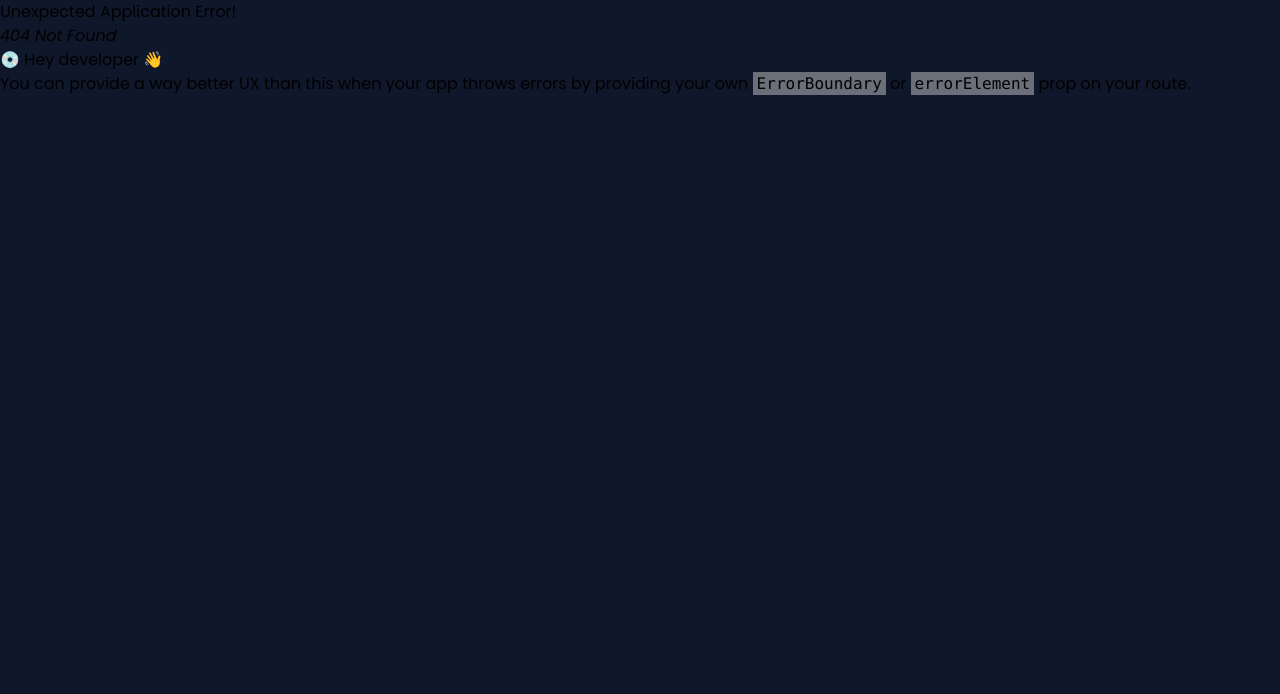
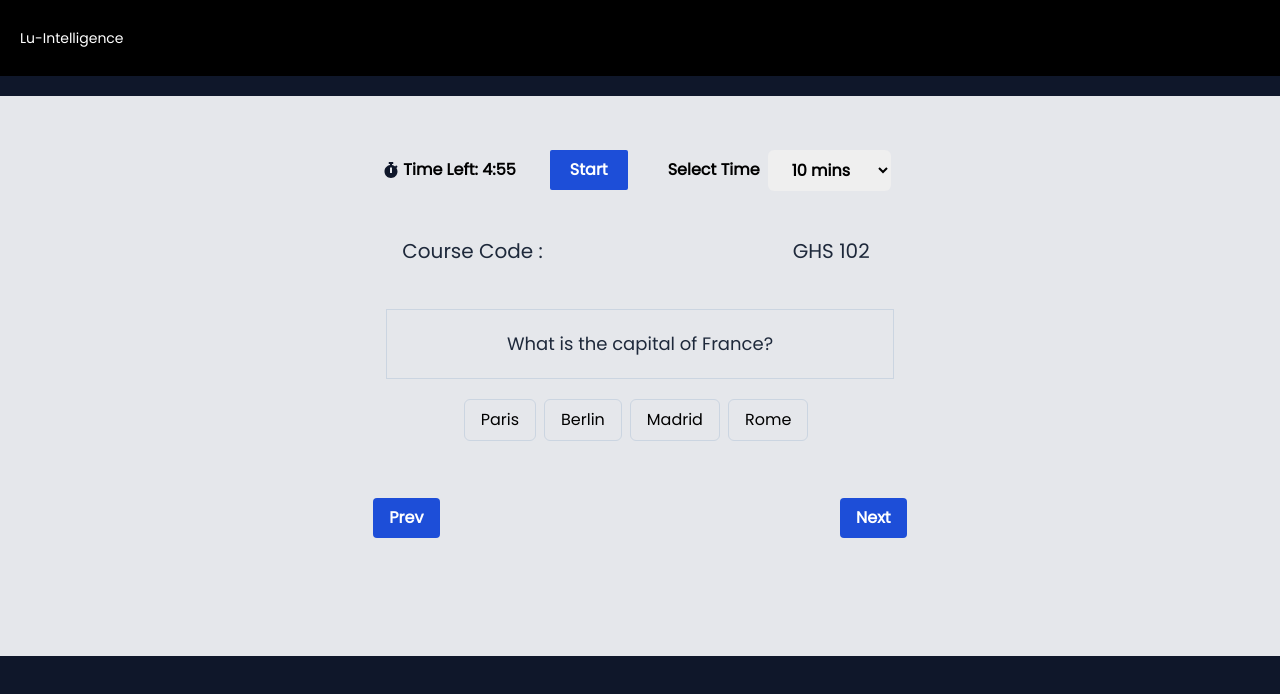
Before and after one commit to LightUniversal/SpokenLife, a React (Create React App) app in the folder frontend/: page /quiz/1 in a window 1280 px wide. Before the commit this address had no page. Shown: the top 694 px of the page. Built offline with nearby package versions, Linux system fonts and the light colour scheme.

Commit message:
Made new changes

```diff
--- a/frontend/src/index.js
+++ b/frontend/src/index.js
@@ -21,6 +21,7 @@ import QuestionScreen from "./screens/QuestionScreen";
 import Profile from "./screens/Profile"
 import QuizApp from "./screens/QuizApp";
 import Earn from "./screens/Earn";
+import SelectSubject from "./screens/SelectSubject";
 
 const router = createBrowserRouter(
   createRoutesFromElements(
@@ -31,8 +32,9 @@ const router = createBrowserRouter(
       <Route path="/profile/:id" element={<ProfileScreen />}></Route>
       <Route path="/practice" element={<PracticeScreen />}></Route>
       <Route path="/profile" element={<Profile />}></Route>
-      <Route path="/quiz" element={<QuizApp />}></Route>
+      <Route path="/quiz/:id" element={<QuizApp />}></Route>
       <Route path="/earnasyoulearn" element={<Earn />}></Route>
+      <Route path="/selectsubject" element={<SelectSubject />}></Route>
       <Route path="/practicequestions" element={<QuestionScreen />}></Route>
     </Route>
   )
--- a/frontend/src/screens/QuizApp.js
+++ b/frontend/src/screens/QuizApp.js
@@ -1,37 +1,42 @@
 import React, { useState, useEffect } from "react";
 import { FaStopwatch } from "react-icons/fa";
+import { useParams } from "react-router-dom";
 
 const Quiz = () => {
+  const { id } = useParams();
+  const [start, useStart] = useState(false);
+
+  console.log(id);
   const questions = [
     {
       question: "What is the capital of France?",
       options: ["Paris", "Berlin", "Madrid", "Rome"],
       answer: "Paris",
-      sn:1
+      sn: 1,
     },
     {
       question: "What is 2 + 2?",
       options: ["3", "4", "5", "6"],
       answer: "4",
-      sn:2,
+      sn: 2,
 
-      solution:"2+2 = 4"
+      solution: "2+2 = 4",
     },
     {
       question: "Who wrote 'To Kill a Mockingbird'?",
       options: ["Harper Lee", "Mark Twain", "Stephen King", "J.K. Rowling"],
-      answer: "Harper Lee"
+      answer: "Harper Lee",
     },
     {
       question: "What is the chemical symbol for water?",
       options: ["H2O", "CO2", "O2", "CH4"],
-      answer: "H2O"
+      answer: "H2O",
     },
     {
       question: "Which planet is known as the Red Planet?",
       options: ["Earth", "Mars", "Venus", "Jupiter"],
-      answer: "Mars"
-    }
+      answer: "Mars",
+    },
   ];
 
   const [currentQuestion, setCurrentQuestion] = useState(0);
@@ -43,8 +48,8 @@ const Quiz = () => {
   useEffect(() => {
     const timer = setInterval(() => {
       setTimeLeft((prevTime) => prevTime - 1);
-      if(timeLeft == 4) {
-        console.log("DONE")
+      if (timeLeft == 4) {
+        console.log("DONE");
       }
     }, 1000);
 
@@ -86,36 +91,65 @@ const Quiz = () => {
   const scorePercentage = Math.round((score / questions.length) * 100);
 
   return (
-    <div className="bg-gray-200  flex flex-col justify-center items-center" style={{ height:"70vh"}}>
+    <div>
+      <div
+        className="bg-gray-200  flex justify-around "
+        style={{ height: "70vh" }}
+      >
         {showScore ? (
           <div className="text-center">
-            <div className="solutions">
-
-            </div>
+            <div className="solutions"></div>
             <h2 className="text-3xl font-bold mb-4 ">Quiz Completed!</h2>
-          <p className="text-lg mb-2 font-medium">Your score: {scorePercentage}%</p>
+            <p className="text-lg mb-2 font-medium">
+              Your score: {scorePercentage}%
+            </p>
             <button
               className="bg-blue-500 shadow-sm hover:bg-blue-700 text-white font-bold py-2 px-4 rounded mt-4"
               onClick={restartQuiz}
             >
               Restart Quiz
-          </button><button className=" ml-5 bg-green-500 hover:bg-green-700 shadow-sm text-white font-bold py-2 px-4 rounded mt-4">
+            </button>
+            <button className=" ml-5 bg-green-500 hover:bg-green-700 shadow-sm text-white font-bold py-2 px-4 rounded mt-4">
               All Workings
             </button>
           </div>
         ) : (
-        <div className=" shadow-lg p-4 rounded-lg">
-          <div className=" mb-4 p-4 text-center  rounded-lg">
-            <h3 className=" text-xl  text-slate-100 bg-slate-700  p-4 rounded-sm mb-10">Course Code : <span className=" p-2">GHS 102</span></h3>
+          <div className="p-4 rounded-lg">
+            <div className="text-center mt-8 flex items-center flex-wrap gap-5 justify-between font-bold ">
+              <p className="flex gap-1 border-2 p-3 items-center">
+                <FaStopwatch className=" text-slate-900" /> Time Left:{" "}
+                {Math.floor(timeLeft / 60)}:
+                {timeLeft % 60 < 10 ? `0${timeLeft % 60}` : timeLeft % 60}
+              </p>
+              <button className="start bg-blue-700 text-white p-2 rounded-sm px-5">
+                Start
+              </button>
+              <div className="selectTime flex items-center gap-2 px-5">
+                <span>Select Time</span>{" "}
+                <select name="time" className="p-2 rounded-md px-5 cursor-pointer" id="time">
+                  <option value="10">10 mins</option>
+                  <option value="20">20 mins</option>
+                  <option value="30">20 mins</option>
+                </select>
+              </div>
+            </div>
+            <div className=" mb-4 p-4 text-center border  rounded-lg">
+              <h3 className=" text-xl flex text-slate-800 justify-between items-center  p-4 rounded-sm mb-5">
+                Course Code : <span className=" p-2">GHS 102</span>
+              </h3>
 
-            <h2 className="text-lg text-center mb-5 font-medium text-slate-800">{questions[currentQuestion].question}</h2>
-            <div className="mt-4 text-center">
+              <h2 className="text-lg text-center mb-5 border-slate-300 border py-5 font-medium text-slate-800">
+                {questions[currentQuestion].question}
+              </h2>
+              <div className="mt-4 text-center px-1">
                 {questions[currentQuestion].options.map((option, index) => (
                   <button
                     key={index}
                     className={`${
-                    selectedOption === option ? "bg-slate-700 text-white" : " text-black border border-slate-300 shadow-sm"
-                  } hover:bg-slate-700 hover:text-white  text-black font-bold py-2 px-4 rounded-md mr-2 mb-2`}
+                      selectedOption === option
+                        ? "bg-green-700 text-white"
+                        : " text-black border border-slate-300 "
+                    } hover:bg-green-700 hover:text-white  text-black font-medium py-2 px-4 rounded-md mr-2 mb-2`}
                     onClick={() => handleOptionSelect(option)}
                     // disabled={selectedOption !== ""}
                   >
@@ -124,16 +158,16 @@ const Quiz = () => {
                 ))}
               </div>
             </div>
-          <div className="flex justify-between px-4">
+            <div className="flex justify-between px-1">
               <button
-              className="bg-slate-700 hover:bg-slate-700 text-white font-bold py-2 px-4 rounded mt-4"
+                className="bg-blue-700 hover:bg-slate-700 text-white font-bold py-2 px-4 rounded mt-4"
                 onClick={handlePrev}
                 disabled={currentQuestion === 0}
               >
                 Prev
               </button>
               <button
-              className="bg-slate-700 hover:bg-slate-700 text-white font-bold py-2 px-4 rounded mt-4"
+                className="bg-blue-700 hover:bg-slate-700 text-white font-bold py-2 px-4 rounded mt-4"
                 onClick={handleNext}
                 disabled={selectedOption === ""}
               >
@@ -142,8 +176,6 @@ const Quiz = () => {
             </div>
           </div>
         )}
-      <div className="text-center mt-8   font-bold ">
-        <p className="text-center mt-8 flex gap-1 bg-slate-200 p-3 items-center"> <FaStopwatch className=" text-slate-400" /> Time Left: {Math.floor(timeLeft / 60)}:{timeLeft % 60 < 10 ? `0${timeLeft % 60}` : timeLeft % 60}</p>
       </div>
     </div>
   );
--- /dev/null
+++ b/frontend/src/screens/SelectSubject.js
@@ -0,0 +1,38 @@
+import { useState } from "react";
+import { FaBook } from "react-icons/fa";
+import { Link } from "react-router-dom";
+
+const SelectSubject = () => {
+    const [selectedOption, useSelectedOption] = useState("");
+
+
+    console.log(selectedOption);
+  return (
+    <>
+      <div className="wrapper bg-white top-20 p-20 shadow-md">
+        <div className="select  flex justify-between gap-10 border-b pb-5">
+          <h3 className="flex items-center gap-2">
+            Select Subject <FaBook />
+          </h3>
+
+          <select
+            name="subjects"
+            className=" cursor-pointer border p-2 rounded-md"
+            id="subjects"
+            value={selectedOption}
+            // onChange={(e) => {useSelectedOption(e.target.value)}}
+          >
+            <option value="igbo">Igbo</option>
+            <option value="ich102">ICH 102</option>
+            <option value="phy102">PHY 102</option>
+            <option value="mat102">MAT 102</option>
+          </select>
+        </div>
+        <br />
+        <Link to={`/quiz/:${selectedOption}`} className="bg-slate-900 text-slate-300 p-2 px-5 py-3 rounded-md">Enter</Link>
+      </div>
+    </>
+  );
+};
+
+export default SelectSubject;
```
Lines whose indentation alone changed are shown as unchanged.
